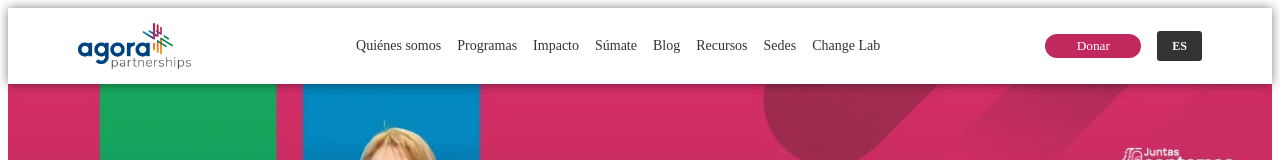
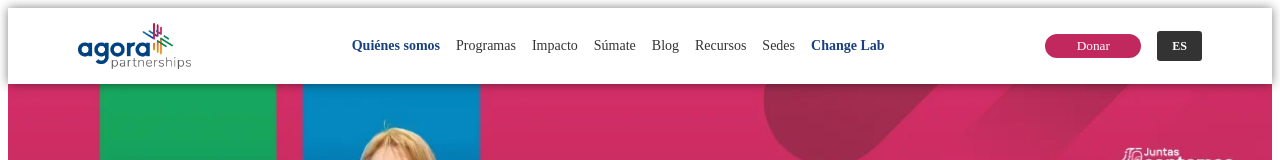
Before and after one commit to BrayanChichipan/agora-app-test, a React (Vite) app: page / in a window 1280 px wide. Shown: the top 160 px of the page. Built offline with nearby package versions, Linux system fonts and the light colour scheme; the HTML template or start-up script is replaced by a standard one.

Commit message:
chore: links

```diff
--- a/src/components/common/Footer/index.tsx
+++ b/src/components/common/Footer/index.tsx
@@ -3,6 +3,7 @@ import Logo from "@/assets/brand/img/logo.png";
 import styles from "./footer.module.scss";
 import { MAIN_LINKS } from "@/constants";
 import { Button } from "@/components/ui";
+import { Link } from "react-router-dom";
 
 export const Footer = () => {
   return (
@@ -22,7 +23,9 @@ export const Footer = () => {
           </div>
           <div className={styles["links-column"]}>
             {MAIN_LINKS.map((link) => (
-              <a>{link.name}</a>
+              <Link to={link.url} key={link.name}>
+                {link.name}
+              </Link>
             ))}
           </div>
           <div className={styles["links-column"]}>
--- a/src/components/common/Navbar/NavLink/navlink.module.scss
+++ b/src/components/common/Navbar/NavLink/navlink.module.scss
@@ -10,4 +10,5 @@
 
 .nav-link--active{
   color: $primary-color;
+  font-weight: $font-bold;
 }
--- a/src/components/common/Navbar/index.tsx
+++ b/src/components/common/Navbar/index.tsx
@@ -7,12 +7,16 @@ import { Button } from "@/components/ui";
 import { useDimensions } from "@/hooks";
 import { BREAKPOINTS, MAIN_LINKS } from "@/constants";
 import { classNames } from "@/utils";
+import { useLocation } from "react-router-dom";
 
 interface NabvarProps {}
 
 export const Navbar: FC<NabvarProps> = () => {
   const { width } = useDimensions();
+  const { pathname } = useLocation();
   const [isMenuOpen, setIsMenuOpen] = useState(false);
+
+  console.log(pathname);
 
   return (
     <div className={styles.container}>
@@ -22,7 +26,11 @@ export const Navbar: FC<NabvarProps> = () => {
           {width >= BREAKPOINTS.DESKTOP && (
             <div>
               {MAIN_LINKS.map((link) => (
-                <NavLink {...link} />
+                <NavLink
+                  {...link}
+                  key={link.name}
+                  active={pathname == link.url}
+                />
               ))}
             </div>
           )}
@@ -60,7 +68,7 @@ export const Navbar: FC<NabvarProps> = () => {
             })}
           >
             {width < BREAKPOINTS.DESKTOP &&
-              MAIN_LINKS.map((link) => <NavLink {...link} />)}
+              MAIN_LINKS.map((link) => <NavLink {...link} key={link.name} />)}
           </div>
         </Container>
       </div>
--- a/src/constants/links.ts
+++ b/src/constants/links.ts
@@ -30,5 +30,6 @@ export const MAIN_LINKS = [
   {
     name: "Change Lab",
     url: "/",
+    active: true,
   },
 ];
```
